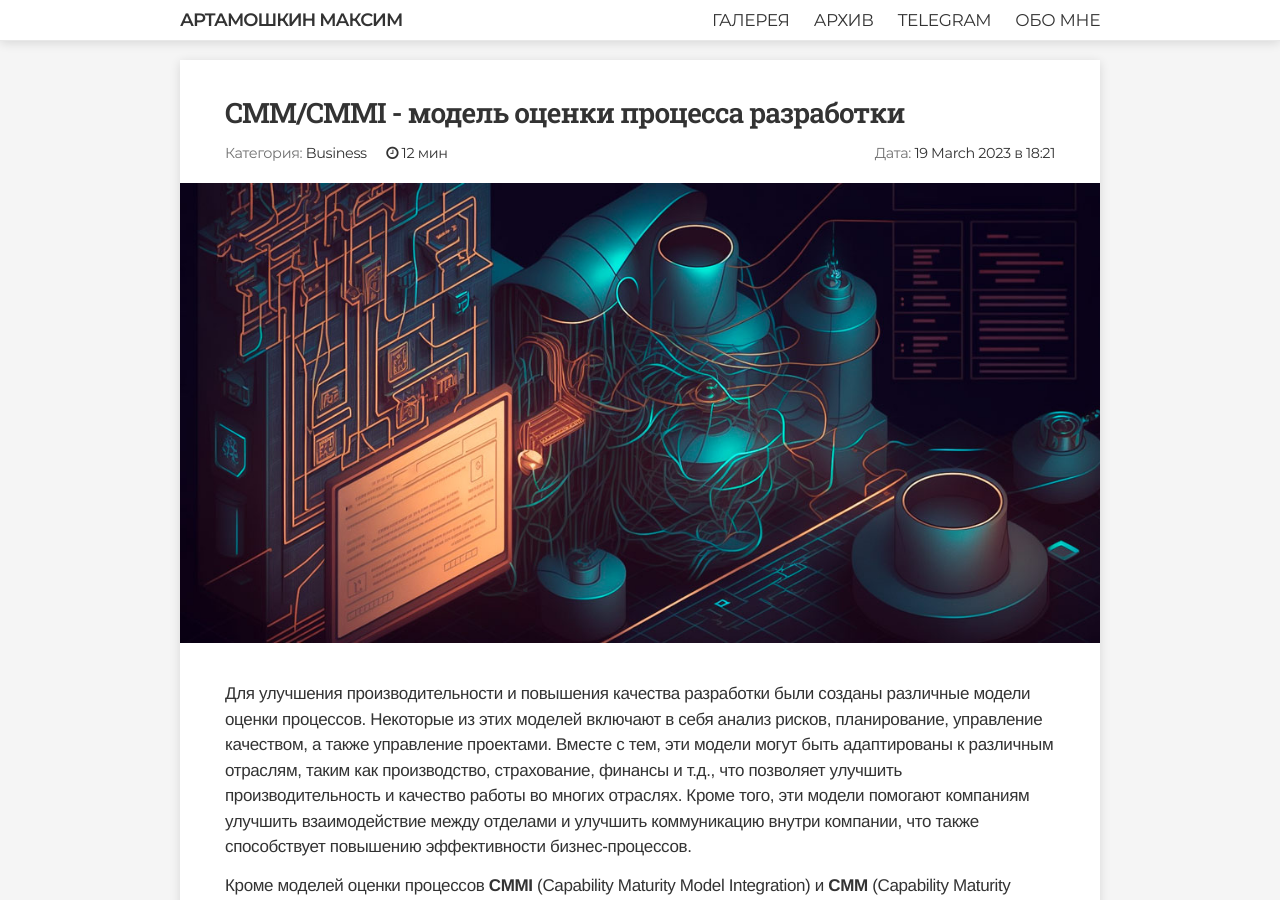
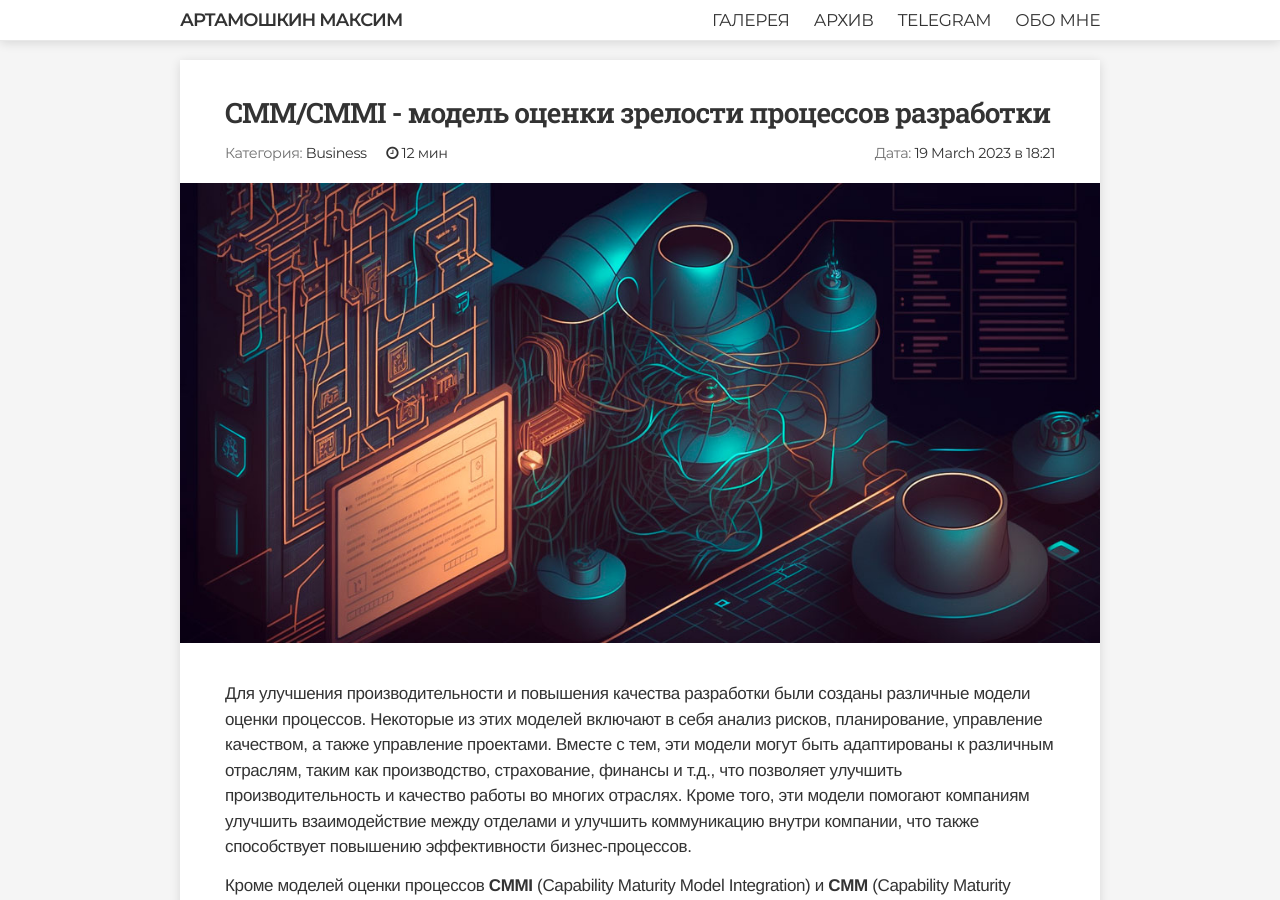
Before and after one commit to martamoshkin/blog.zverit.com, a Jekyll site: the page built from _posts/business/2023-3-19-cmmi-in-development.md, in a window 1280 px wide and 900 px high. Built offline with Jekyll 4.4.1, drawn with Linux system fonts in a browser that asks for light colours; comment, search, counter and statistics services are not loaded.

Commit message:
Update 2023-3-19-cmmi-in-development.md

```diff
--- a/_posts/business/2023-3-19-cmmi-in-development.md
+++ b/_posts/business/2023-3-19-cmmi-in-development.md
@@ -1,6 +1,6 @@
 ---
 layout: post
-title: "CMM/CMMI - модель оценки процесса разработки"
+title: "CMM/CMMI - модель оценки зрелости процессов разработки"
 date: 2023-03-19 18:21:21 +0300
 category: Business
 author: "Артамошкин Максим"
```
